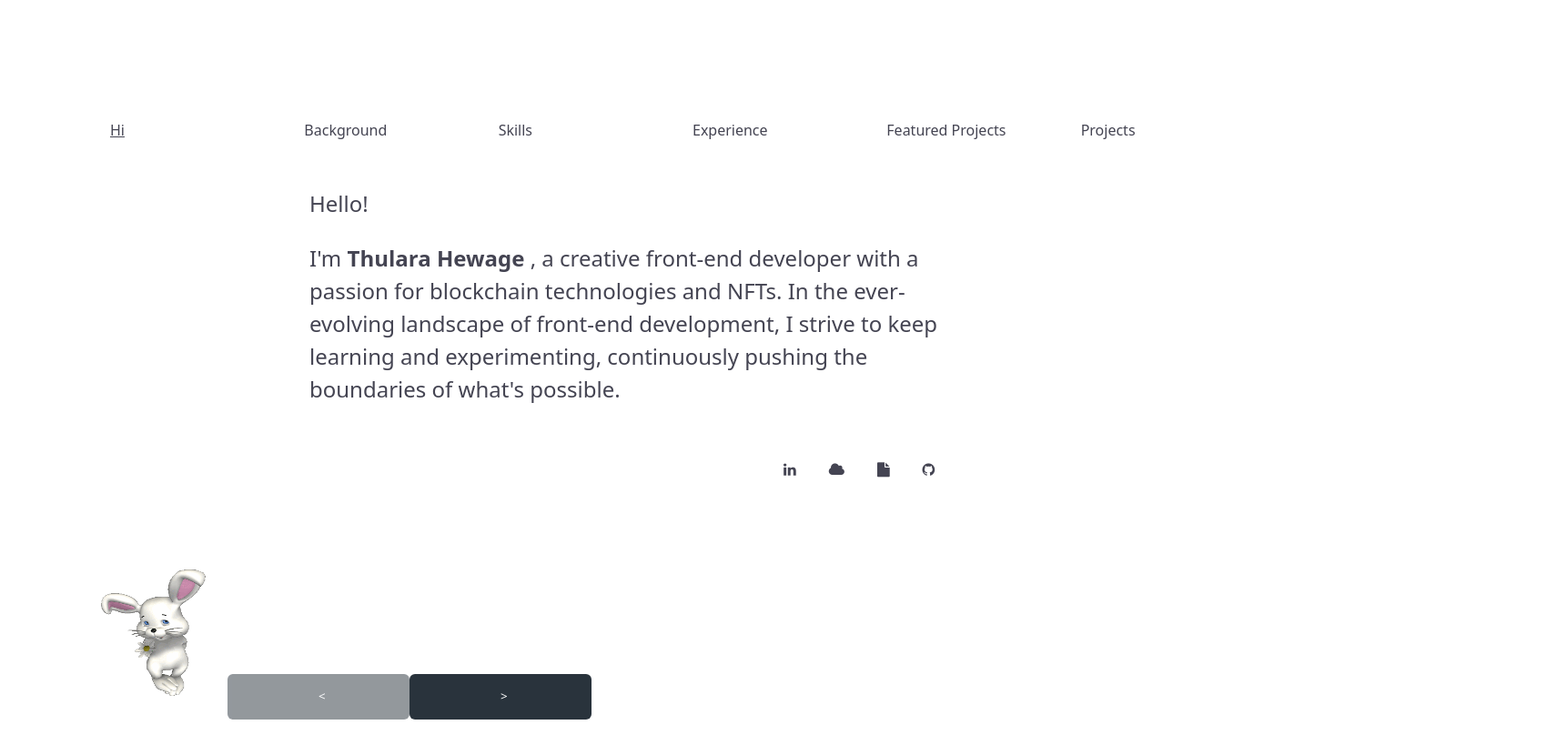
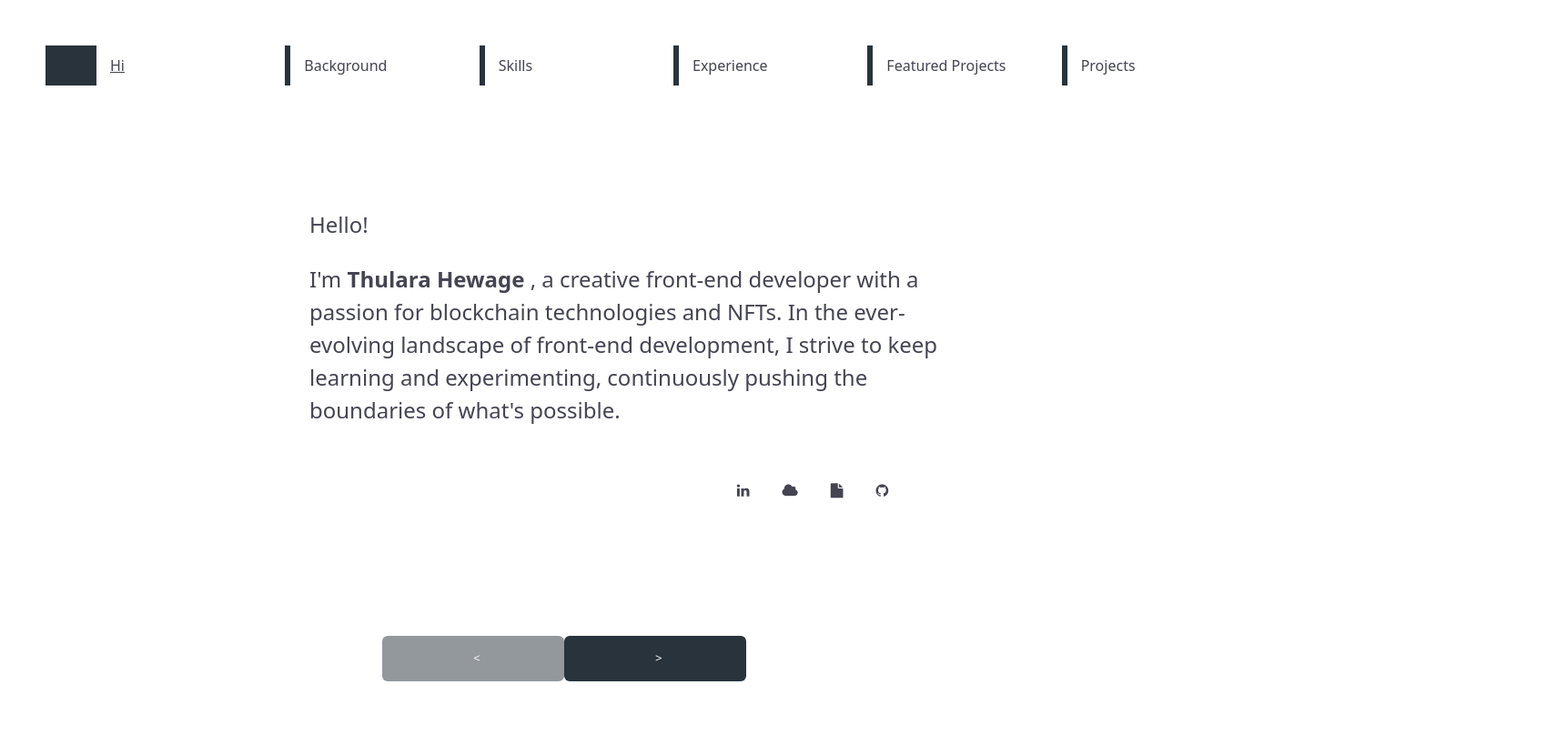
Before and after one commit to ThularaAX/portfolio, a plain HTML site: page index.html in a window 1280 px wide. Shown: the whole page at 91% size, 1700 px wide, since content can reach past the window. Drawn offline with Linux system fonts and the light colour scheme.

Commit message:
Final touchups

```diff
--- a/index.html
+++ b/index.html
@@ -8,8 +8,7 @@
     <title>Thulara Portfolio</title>
   </head>
   <body>
-    <div class="view">
-      <ul class="nav">
+    <ul class="nav">
         <li class="active" data-cont="hero-section">Hi</li>
         <li data-cont="background">Background</li>
         <li data-cont="skills">Skills</li>
@@ -17,6 +16,8 @@
         <li data-cont="projects">Featured Projects</li>
         <li data-cont="moreprojects">Projects</li>
       </ul>
+    <div class="view">
+
 
       <section id="hero-section" class="section section-one active">
         <h1 class="intro">Hello!</h1>
@@ -194,7 +195,6 @@
       </section>
 
       <div class="footer">
-        <img class="cat" src="Images/cat.gif" />
         <button class="previous disable" id="previous"><</button>
         <button class="next" id="next">></button>
       </div>
--- a/style.css
+++ b/style.css
@@ -20,7 +20,7 @@
     width: 100%;
 }
 .view {
-    padding: 100px 100px;
+    padding: 50px 100px;
     height: 80vh;
     /* display: -webkit-box;
     display: -ms-flexbox; */
@@ -36,6 +36,12 @@
     max-width: 1440px;
     margin: 0 auto;
     background-color: #ffffff;
+}
+.nav{
+    background-color: #29333c;
+    margin: 50px;
+    margin-left: 50px;
+    padding-inline-start: 50px;
 }
 .intro {
     justify-content: center;
@@ -115,6 +121,7 @@
 ul {
     list-style: none;
     display: flex;
+    justify-content: center;
     align-items: center;
 }
 
@@ -145,8 +152,8 @@ ul li.active {
 }
 .footer {
     display: flex;
-    flex-wrap: wrap;
-    align-content: space-around;
+    margin-left: 50%;
+    align-content:center;
     align-items: baseline;
     height: 100px;
 }
```
Also changed, not shown: Images/cat.gif (deleted), 1 other file.
